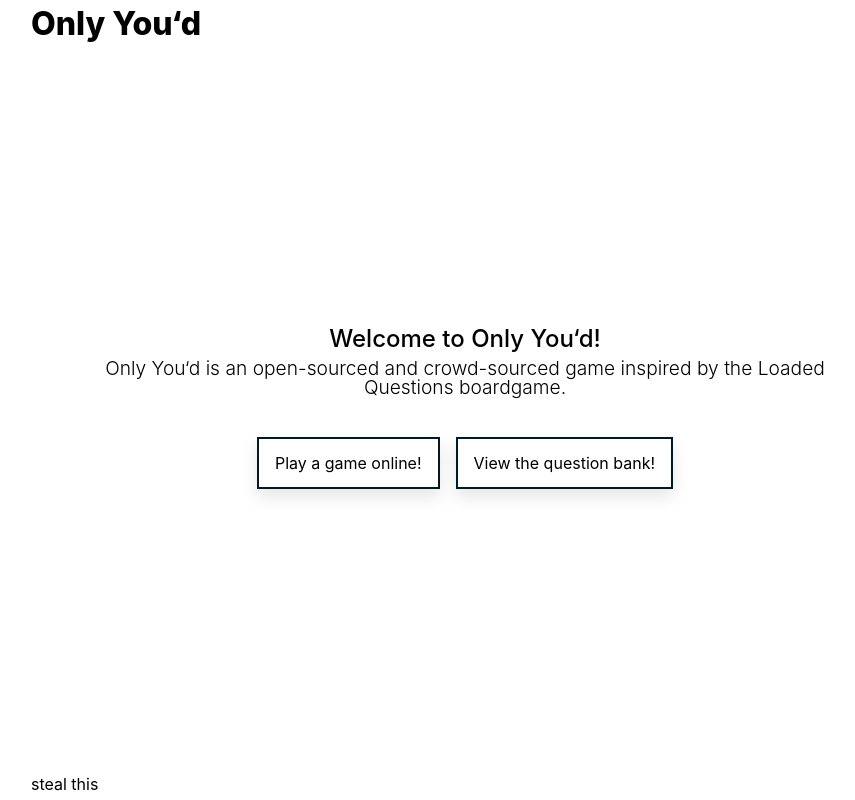
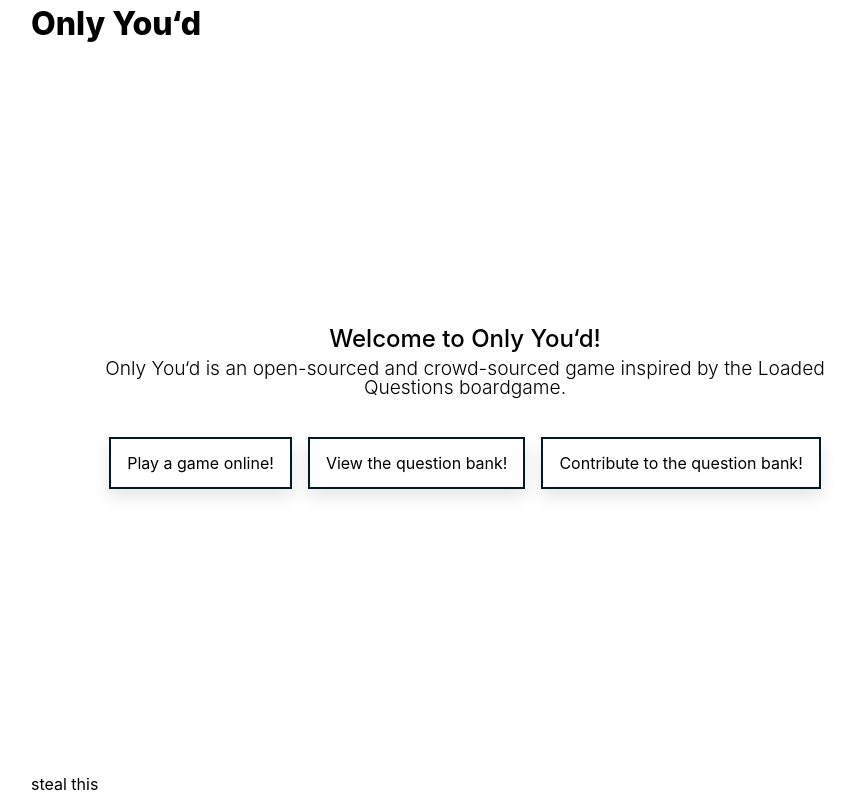
Before and after one commit to tif-calin/only-youd, a Next.js app: page / in a window 1280 px wide. Shown: the whole page, without its empty margins (175-1030 px from the left). Built offline with nearby package versions, Linux system fonts and the light colour scheme.

Commit message:
add contribute button

```diff
--- a/pages/index.js
+++ b/pages/index.js
@@ -1,7 +1,7 @@
 import Link from 'next/link';
 import styles from '../styles/pages/Home.module.scss';
 
-const Home = () => {
+const HomePage = () => {
   return (
     <div className={styles.container}>
 
@@ -18,8 +18,12 @@
           <a>Play a game online!</a>
         </Link>
 
-        <Link href="/data">
+        <Link href="/bank">
           <a>View the question bank!</a>
+        </Link>
+
+        <Link href="/make">
+          <a>Contribute to the question bank!</a>
         </Link>
       </section>
 
@@ -27,4 +31,4 @@
   )
 };
 
-export default Home;
+export default HomePage;
```
